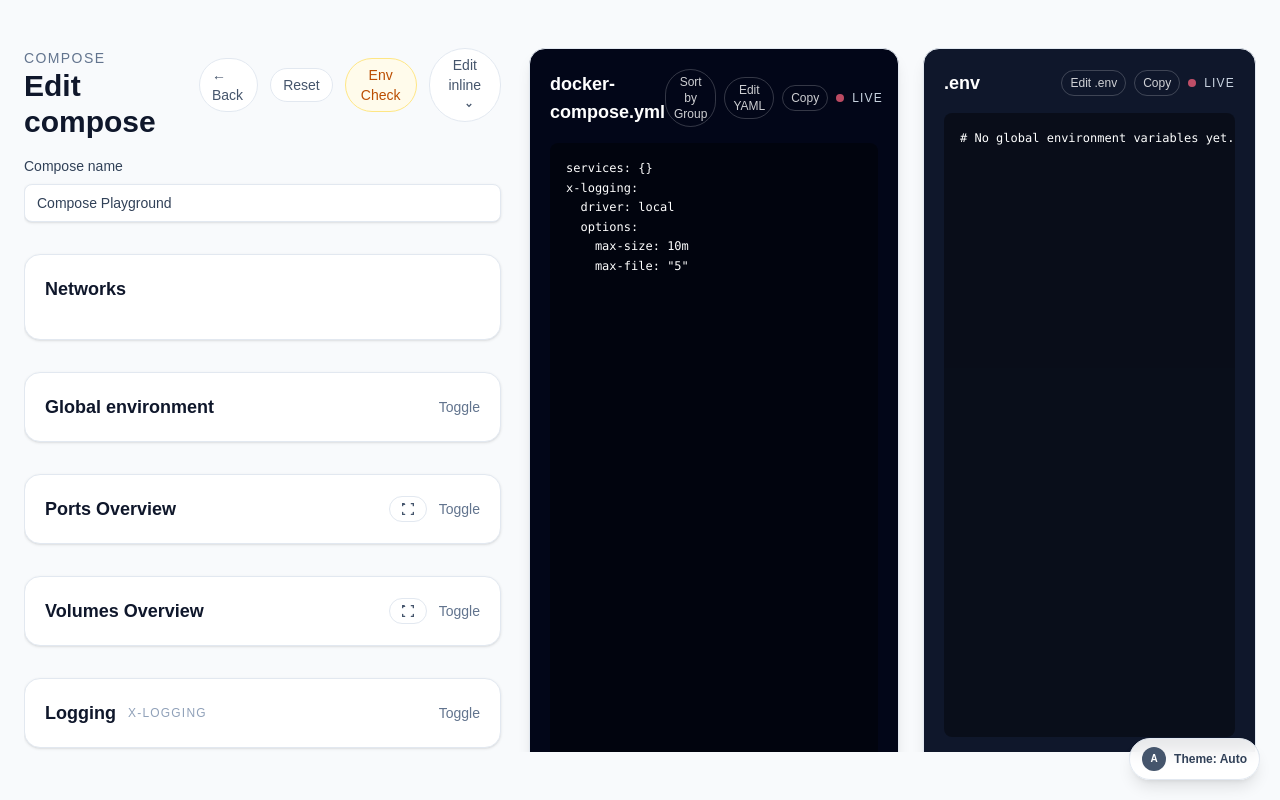
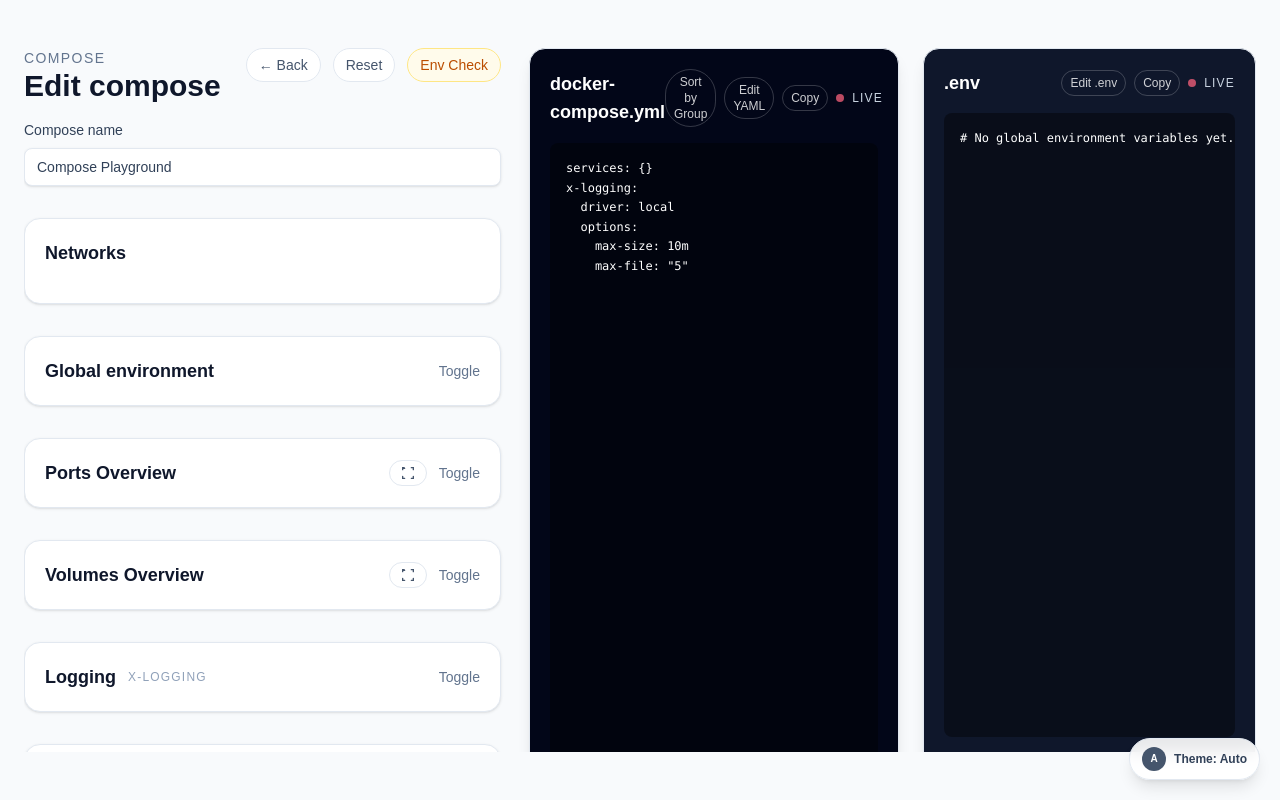
Before and after one commit to oferpaster/compose-manager, a Next.js app: page /playground in a window 1280 px wide. Built offline with nearby package versions, Linux system fonts and the light colour scheme.

Commit message:
remove Edit inline

```diff
--- a/src/components/ComposeEditor.tsx
+++ b/src/components/ComposeEditor.tsx
@@ -112,7 +112,6 @@ export default function ComposeEditor({
   const [isValidationOpen, setIsValidationOpen] = useState(false);
   const [missingEnvSearch, setMissingEnvSearch] = useState("");
   const [unusedEnvSearch, setUnusedEnvSearch] = useState("");
-  const [isEditMenuOpen, setIsEditMenuOpen] = useState(false);
   const [copiedCompose, setCopiedCompose] = useState(false);
   const [copiedEnv, setCopiedEnv] = useState(false);
   const [missingEnvValues, setMissingEnvValues] = useState<Record<string, string>>({});
@@ -873,44 +872,6 @@ export default function ComposeEditor({
               >
                 Env Check
               </button>
-              <div className="relative">
-                <button
-                  onClick={() => setIsEditMenuOpen((prev) => !prev)}
-                  className="cursor-pointer rounded-full border border-slate-200 bg-white px-3 py-1.5 text-sm text-slate-600"
-                >
-                  Edit inline
-                  <svg
-                    aria-hidden="true"
-                    viewBox="0 0 20 20"
-                    className="ml-2 inline-block h-3 w-3"
-                    fill="currentColor"
-                  >
-                    <path d="M5.5 7.5l4.5 4.5 4.5-4.5-1.5-1.5-3 3-3-3-1.5 1.5z" />
-                  </svg>
-                </button>
-                {isEditMenuOpen ? (
-                  <div className="absolute right-0 mt-2 w-40 rounded-xl border border-slate-200 bg-white p-1 shadow-lg">
-                    <button
-                      onClick={() => {
-                        setIsEditMenuOpen(false);
-                        openEnvEditor();
-                      }}
-                      className="w-full rounded-lg px-3 py-2 text-left text-sm text-slate-600 hover:bg-slate-100"
-                    >
-                      Edit .env
-                    </button>
-                    <button
-                      onClick={() => {
-                        setIsEditMenuOpen(false);
-                        openYamlEditor();
-                      }}
-                      className="w-full rounded-lg px-3 py-2 text-left text-sm text-slate-600 hover:bg-slate-100"
-                    >
-                      Edit YAML
-                    </button>
-                  </div>
-                ) : null}
-              </div>
               {!isPlayground ? (
                 <button
                   onClick={handleSave}
```
